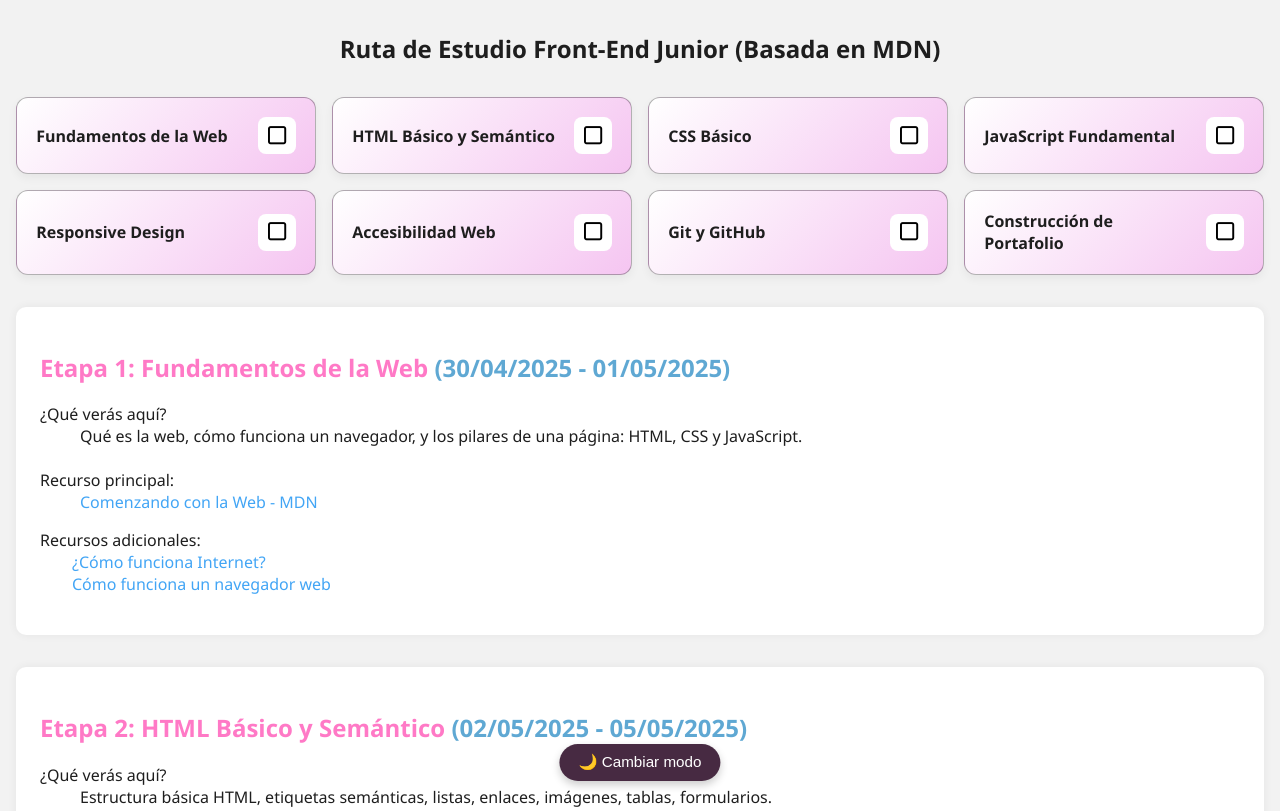
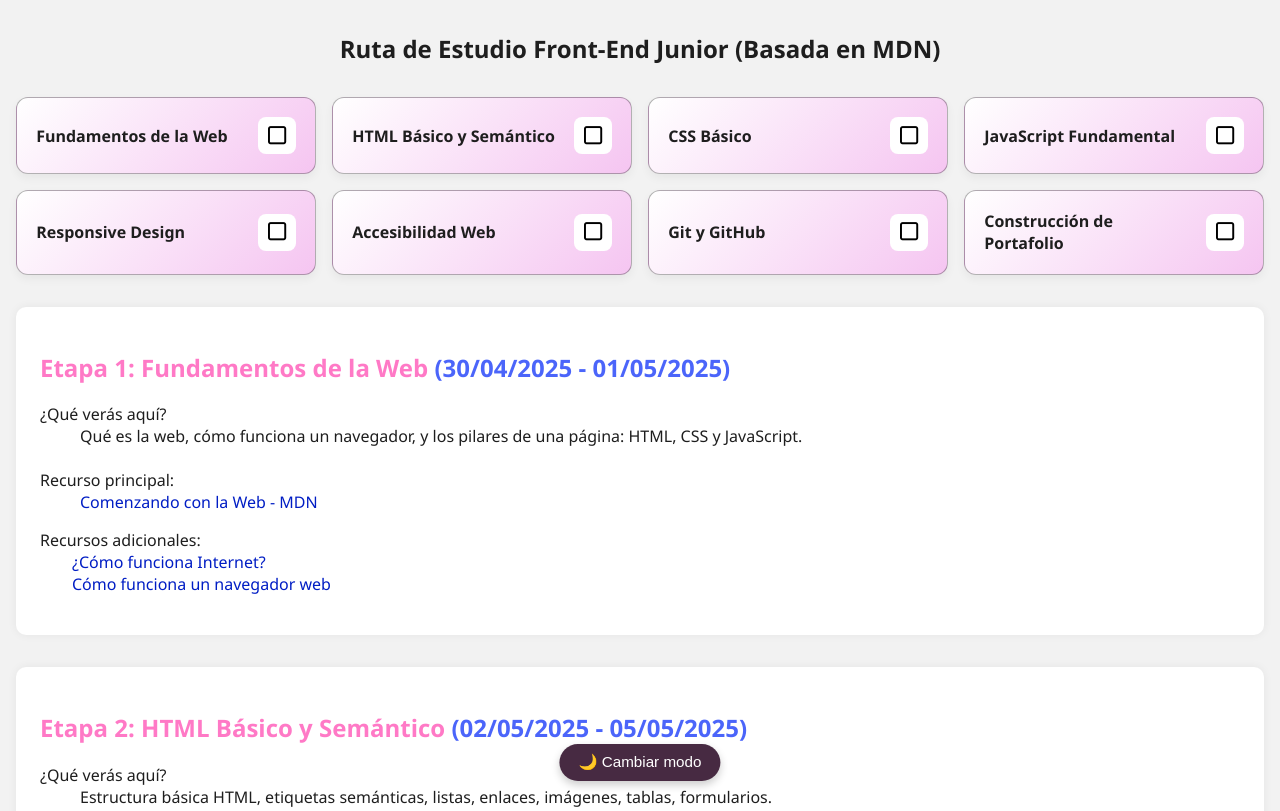
Before and after one commit to 4lvis-JD/roadmap.github.io, a plain HTML site: page index.html in a window 1280 px wide. Shown: the top 811 px of the page. Drawn offline with Linux system fonts and the light colour scheme.

Commit message:
styles updated

```diff
--- a/index.html
+++ b/index.html
@@ -25,9 +25,10 @@
       --toggle-button-text: #ffffff;
       --button-bg-hover: #353535;
       --button-check: #c938a4;
-      --add-inf: #3cb371;
-      --link-color: #42a5f5;
+      --add-inf: #8f6415;
+      --link-color: #001dc4;
       --link-hover-color: #1e88e5;
+      --fecha-color: #4b65fa;
     }
 
     body.modo-oscuro {
@@ -39,9 +40,10 @@
       --toggle-button-text: #1e1e1e;
       --button-bg-hover: #fef4ff;
       --button-check: #c938a4;
-      --add-inf: #98ee99;
+      --add-inf: #eee598;
       --link-color: #90caf9;
       --link-hover-color: #64b5f6;
+      --fecha-color: #5fa8d3;
     }
 
     body {
@@ -72,7 +74,7 @@
     }
 
     .fecha {
-      color: #5fa8d3;
+      color: var(--fecha-color);
     }
 
     .add-inf {
@@ -111,11 +113,12 @@
     }
 
     .video-links a {
-      color: #42a5f5;
+      color: var(--link-color);
       text-decoration: none;
     }
 
     .video-links a:hover {
+      color: var(--link-hover-color);
       text-decoration: underline;
     }
 
```
